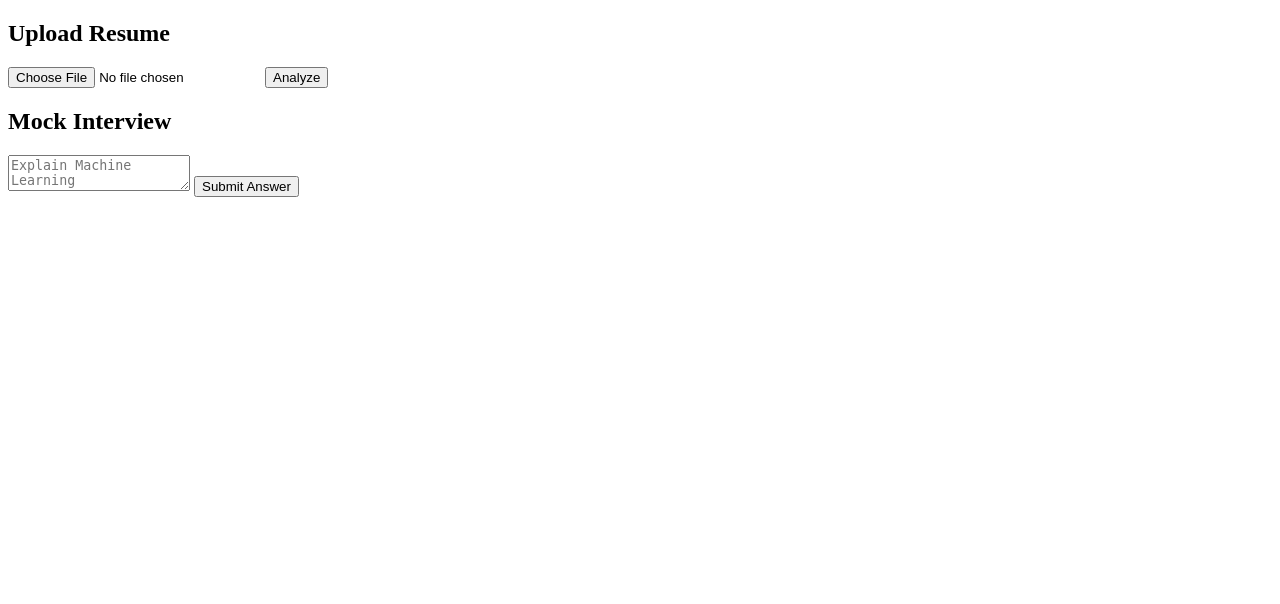
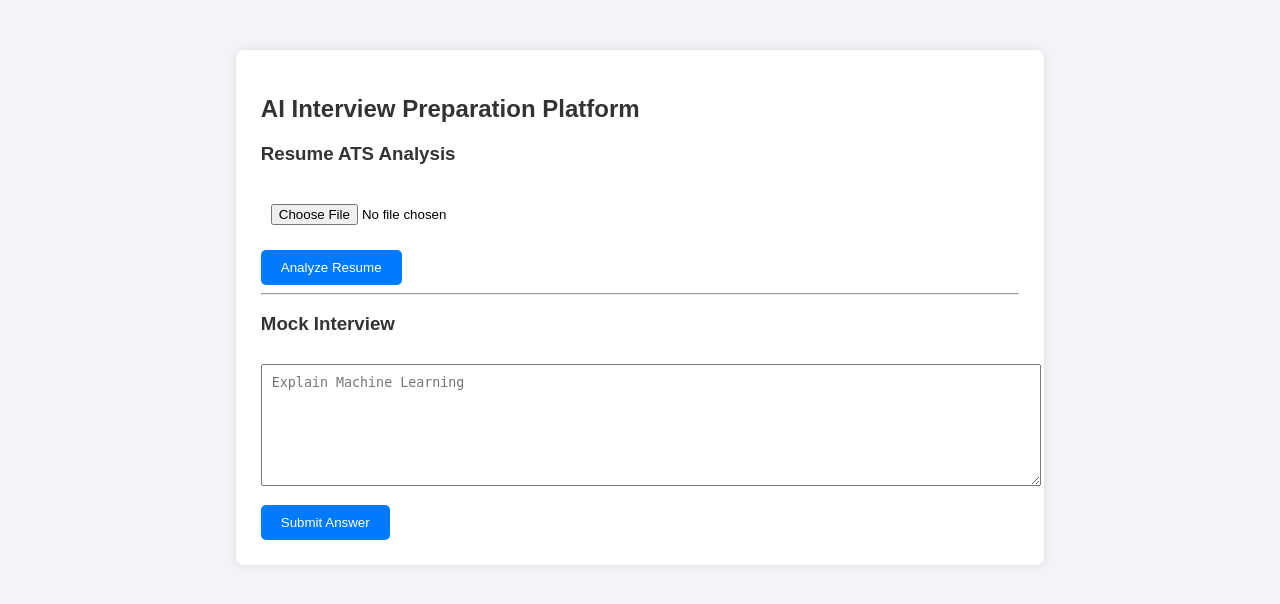
Before and after one commit to Suprith454/AI-Interview-Preparation-Platform, a Flask app: page / in a window 1280 px wide. Shown: the top 604 px of the page. Run offline with Flask 3, Linux system fonts and the light colour scheme.

Commit message:
Updated UI styling and improved interview evaluation

```diff
--- a/app.py
+++ b/app.py
@@ -9,21 +9,34 @@ app = Flask(__name__)
 def index():
     if request.method == "POST":
         resume = request.files["resume"]
+
         text = extract_text_from_pdf(resume)
         skills = extract_skills(text)
         score = ats_score(skills)
 
-        return render_template("result.html", skills=skills, score=score)
+        return render_template(
+            "result.html",
+            skills=skills,
+            score=score
+        )
 
     return render_template("index.html")
+
 
 @app.route("/interview", methods=["POST"])
 def interview():
     user_answer = request.form["answer"]
-    correct_answer = "Machine learning is a subset of AI that learns from data."
+
+    correct_answer = (
+        "Machine learning is a subset of artificial intelligence "
+        "that enables systems to learn from data and improve "
+        "performance without explicit programming."
+    )
+
     score = evaluate_answer(user_answer, correct_answer)
 
-    return f"Answer Score: {score}%"
+    return f"Interview Answer Score: {score}%"
+
 
 if __name__ == "__main__":
-    app.run(debug=False)
+    app.run(debug=True)
--- a/static/style.css
+++ b/static/style.css
@@ -0,0 +1,50 @@
+body {
+    font-family: Arial, sans-serif;
+    background-color: #f2f4f7;
+}
+
+.container {
+    width: 60%;
+    margin: auto;
+    margin-top: 50px;
+    background: white;
+    padding: 25px;
+    border-radius: 8px;
+    box-shadow: 0 0 10px rgba(0,0,0,0.1);
+}
+
+h2, h3 {
+    color: #333;
+}
+
+input[type="file"],
+textarea {
+    width: 100%;
+    padding: 10px;
+    margin-top: 10px;
+}
+
+textarea {
+    height: 100px;
+}
+
+button {
+    margin-top: 15px;
+    padding: 10px 20px;
+    background-color: #007bff;
+    color: white;
+    border: none;
+    border-radius: 5px;
+    cursor: pointer;
+}
+
+button:hover {
+    background-color: #0056b3;
+}
+
+a {
+    display: inline-block;
+    margin-top: 15px;
+    text-decoration: none;
+    color: #007bff;
+}
--- a/templates/index.html
+++ b/templates/index.html
@@ -1,19 +1,27 @@
 <!DOCTYPE html>
 <html>
 <head>
-    <title>AI Interview Prep</title>
+    <title>AI Interview Preparation</title>
+    <link rel="stylesheet" href="{{ url_for('static', filename='style.css') }}">
 </head>
+
 <body>
-    <h2>Upload Resume</h2>
+    <div class="container">
+        <h2>AI Interview Preparation Platform</h2>
+
+        <h3>Resume ATS Analysis</h3>
         <form method="POST" enctype="multipart/form-data">
             <input type="file" name="resume" required>
-        <button type="submit">Analyze</button>
+            <button type="submit">Analyze Resume</button>
         </form>
 
-    <h2>Mock Interview</h2>
+        <hr>
+
+        <h3>Mock Interview</h3>
         <form action="/interview" method="POST">
-        <textarea name="answer" placeholder="Explain Machine Learning"></textarea>
+            <textarea name="answer" placeholder="Explain Machine Learning" required></textarea>
             <button type="submit">Submit Answer</button>
         </form>
+    </div>
 </body>
 </html>
```
Also changed, not shown: templates/result.html (+24 -4 lines), utils/interview_ai.py (+5 -4 lines), utils/resume_parser.py (+22 -6 lines). Lines whose indentation alone changed are shown as unchanged.
